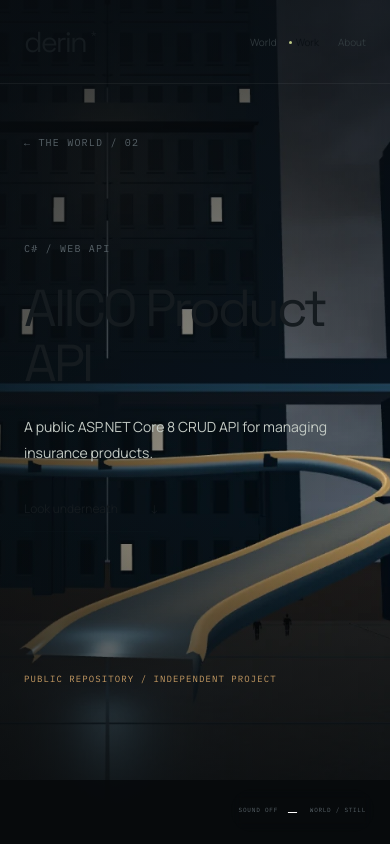
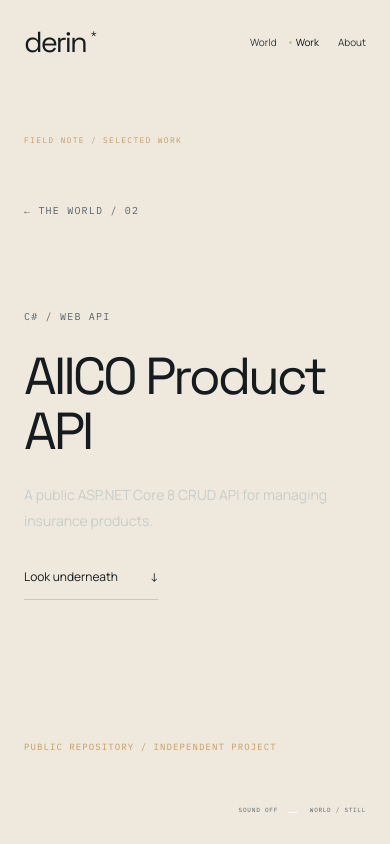
Before and after one commit to oluwaisrael/newportfolio, a React (Vite) app: page /work/aiico-product-api in a window 390 px wide. Shown: the top 844 px of the page. Built offline with nearby package versions, Linux system fonts and the light colour scheme.

Commit message:
fix: give mobile case studies an editorial shell

```diff
--- a/src/main.tsx
+++ b/src/main.tsx
@@ -21,3 +21,4 @@
 import './styles/mobile.css';
 import './styles/profile.css';
 import './styles/rebuild.css';
+import './styles/case-mobile.css';
--- /dev/null
+++ b/src/styles/case-mobile.css
@@ -0,0 +1,22 @@
+@media (max-width: 900px), (pointer: coarse) {
+  .case-hero {
+    background: var(--ink);
+  }
+
+  .case-hero::before {
+    content: 'FIELD NOTE / SELECTED WORK';
+    display: block;
+    margin-bottom: 18px;
+    color: var(--project-accent);
+    font: 8px var(--mono);
+    letter-spacing: 0.16em;
+  }
+
+  .case-hero .case-summary {
+    color: #c7ceca;
+  }
+
+  .case-study .case-content {
+    background: var(--ink);
+  }
+}
```
